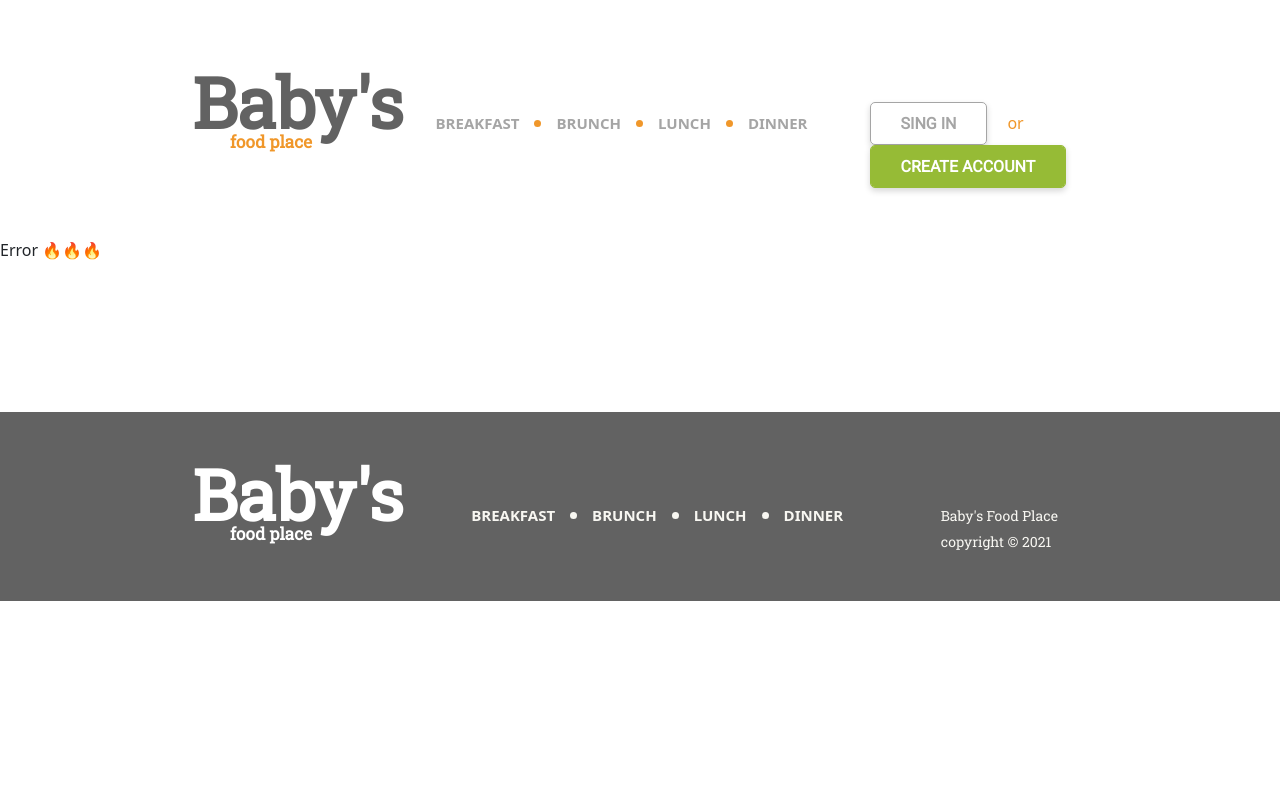
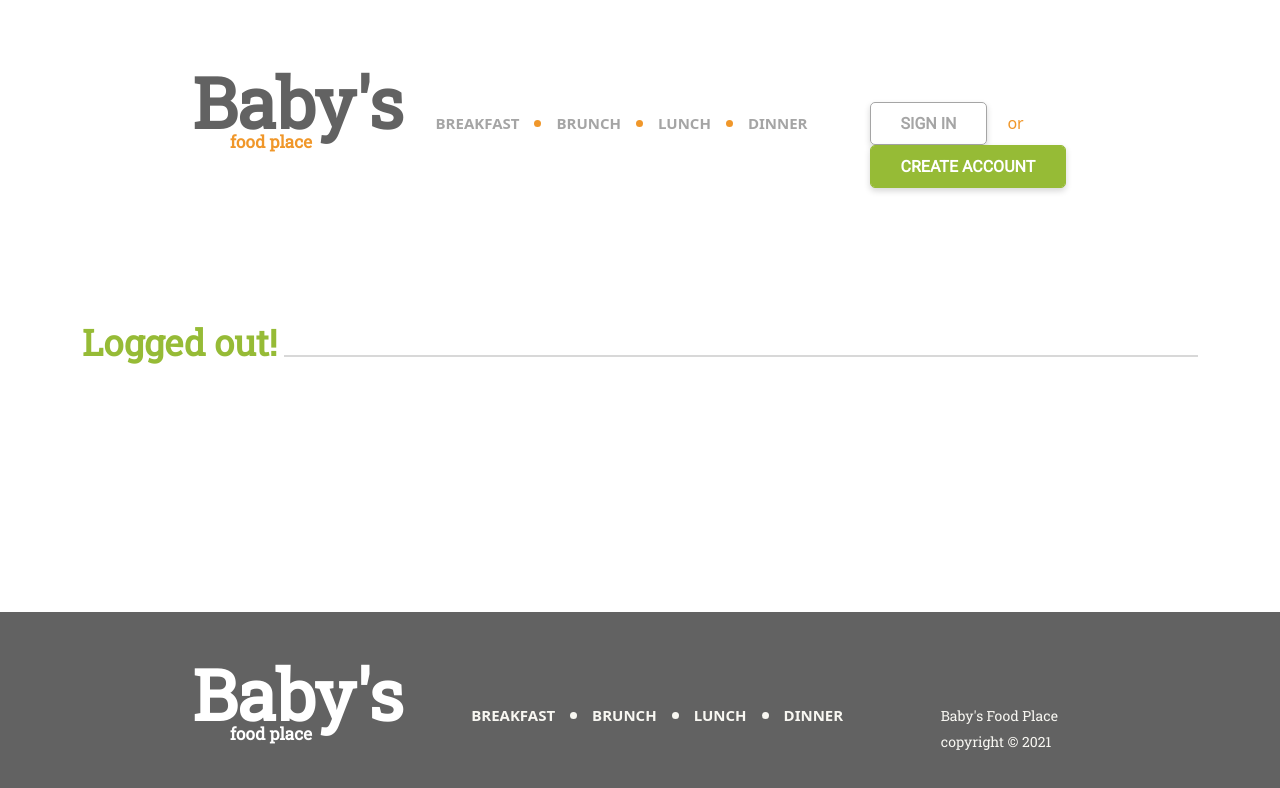
Before and after one commit to radeskia/gen-12-frontend, a React (Create React App) app in the folder client/: page /logout in a window 1280 px wide. Shown: the top 788 px of the page. Built offline with nearby package versions, Linux system fonts and the light colour scheme; no server answers.

Commit message:
Work on managing users part 1

```diff
--- a/client/src/components/App.js
+++ b/client/src/components/App.js
@@ -1,8 +1,8 @@
 import "bootstrap/dist/css/bootstrap.min.css";
 import "../assets/styles/loginForm.css";
 import "../assets/styles/routeHeader.css";
-import axios from "axios";
-import { useState, useEffect } from "react";
+//import axios from "axios";
+//import { useState, useEffect } from "react";
 import { BrowserRouter as Router, Switch, Route } from "react-router-dom";
 import Error from "../components/ui/Messages/error";
 import Home from "./pages/Home";
@@ -15,9 +15,9 @@ import Dinner from "./pages/Dinner";
 import Lunch from "./pages/Lunch";
 import Brunch from "./pages/Brunch";
 import Breakfast from "./pages/Breakfast";
+import Logout from "./pages/Logout";
 
 const App = () => {
-
   return (
     <div className="App">
       <Router>
@@ -42,12 +42,14 @@ const App = () => {
             <Route path="/dinner">
               <Dinner />
             </Route>
-
             <Route path="/breakfast">
               <Breakfast />
             </Route>
             <Route path="/brunch">
               <Brunch />
+            </Route>
+            <Route path="/logout">
+              <Logout />
             </Route>
             <Route path="*">
               <Error />
--- /dev/null
+++ b/client/src/components/pages/Logout.js
@@ -0,0 +1,26 @@
+import React from "react";
+import RouteHeader from "../widgets/routeheader";
+import { useEffect, useState } from "react";
+import axios from "axios";
+
+function Logout() {
+  const [reload, setReload] = useState(false);
+  useEffect(() => {
+    axios
+      .get("http://localhost:3000/logout")
+      .then((res) => console.log(res.data.message))
+      .then(localStorage.clear())
+      .then(setReload(true));
+  }, []);
+  return (
+    <div>
+      {reload ? (
+        <RouteHeader title="Logged out!" />
+      ) : (
+        <RouteHeader title="Logged out!" />
+      )}
+    </div>
+  );
+}
+
+export default Logout;
--- a/client/src/components/ui/Header.js
+++ b/client/src/components/ui/Header.js
@@ -3,10 +3,15 @@ import Nav from "../widgets/navmenu/nav";
 import Button from "../widgets/Button";
 import NavItem from "../widgets/NavItem";
 import "../../assets/styles/nav.css";
+import { useState, useEffect } from "react";
 
 const Header = (props) => {
-  let user = props.user;
-
+  const [user, setUser] = useState(false);
+  useEffect(() => {
+    if (localStorage.getItem("username")) {
+      setUser(true);
+    }
+  }, []);
 
   return (
     <div
@@ -33,11 +38,19 @@ const Header = (props) => {
             col={"orange"}
             border={"border"}
           />
-          <NavItem where={"/logout"} text={"Log Out"} border={"border"} />
+
+          <NavItem
+            where={"/logout"}
+            text={"Log Out"}
+            border={"border"}
+            onClick={() => {
+              setUser(!user);
+            }}
+          />
         </ul>
       ) : (
         <div className="header-btn">
-          <Button btn={"white"} text={"Sing In"} where={"login"} />
+          <Button btn={"white"} text={"Sign In"} where={"login"} />
           <span className="or">or</span>
           <Button btn={"green"} text={"Create Account"} where={"register"} />
         </div>
--- a/client/src/components/ui/loginForm.js
+++ b/client/src/components/ui/loginForm.js
@@ -1,25 +1,32 @@
 import { Form, Button, Row, Col, Container } from "react-bootstrap";
 import { useState } from "react";
 import axios from "axios";
+import jwt_decode from "jwt-decode";
 
 const LoginForm = () => {
-
-  const [email, setEmail] = useState('')
-  const [password, setPassword] = useState('')
+  const [email, setEmail] = useState("");
+  const [password, setPassword] = useState("");
   const submitLogin = () => {
-    axios.post('http://localhost:3000/login', {
-      email,
-      password,
-    })
-    .then(res => {
-      console.log('Login Successful!')
-      console.log(res)
-    })
-    .catch(err => {
-      console.log('Login Failed')
-      console.log(err)
-    })
-  }
+    axios
+      .post("http://localhost:3000/login", {
+        email,
+        password,
+      })
+      .then((res) => {
+        if (res.data.token) {
+          console.log("Login Successful!");
+          localStorage["token"] = res.data.token;
+          const userToken = localStorage.getItem("token");
+          const userName = jwt_decode(userToken).email;
+          console.log(userName);
+          localStorage['username'] = userName;
+        }
+      })
+      .catch((err) => {
+        console.log("Login Failed");
+        console.log(err);
+      });
+  };
 
   return (
     <Container>
@@ -60,7 +67,11 @@ const LoginForm = () => {
                   placeholder="Password"
                 />
               </Form.Group>
-              <Button className="greenButton" variant="primary" onClick={submitLogin}>
+              <Button
+                className="greenButton"
+                variant="primary"
+                onClick={submitLogin}
+              >
                 Log In
               </Button>
             </Form>
```
Also changed, not shown: client/src/components/widgets/NavItem.js (+0 -9 lines).
